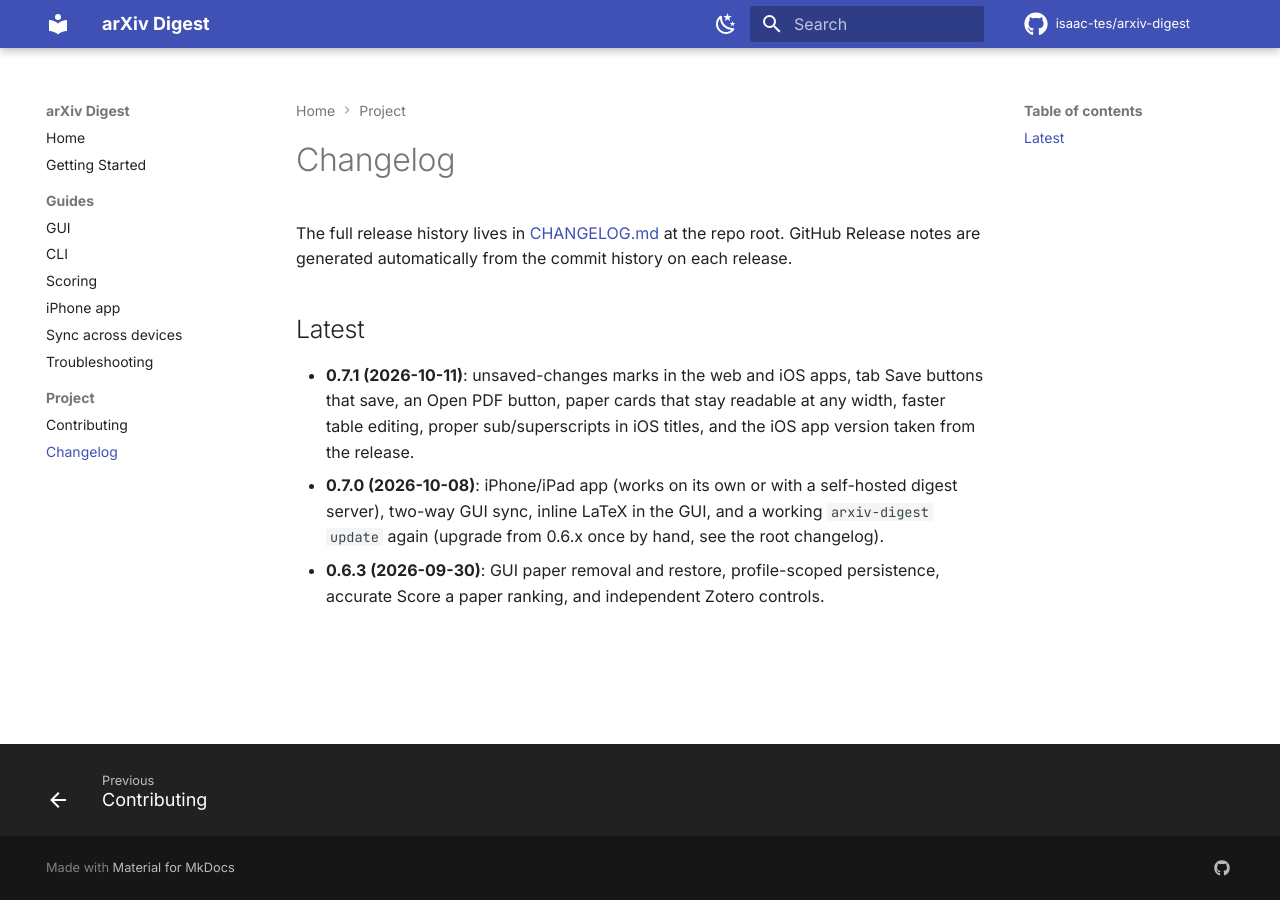
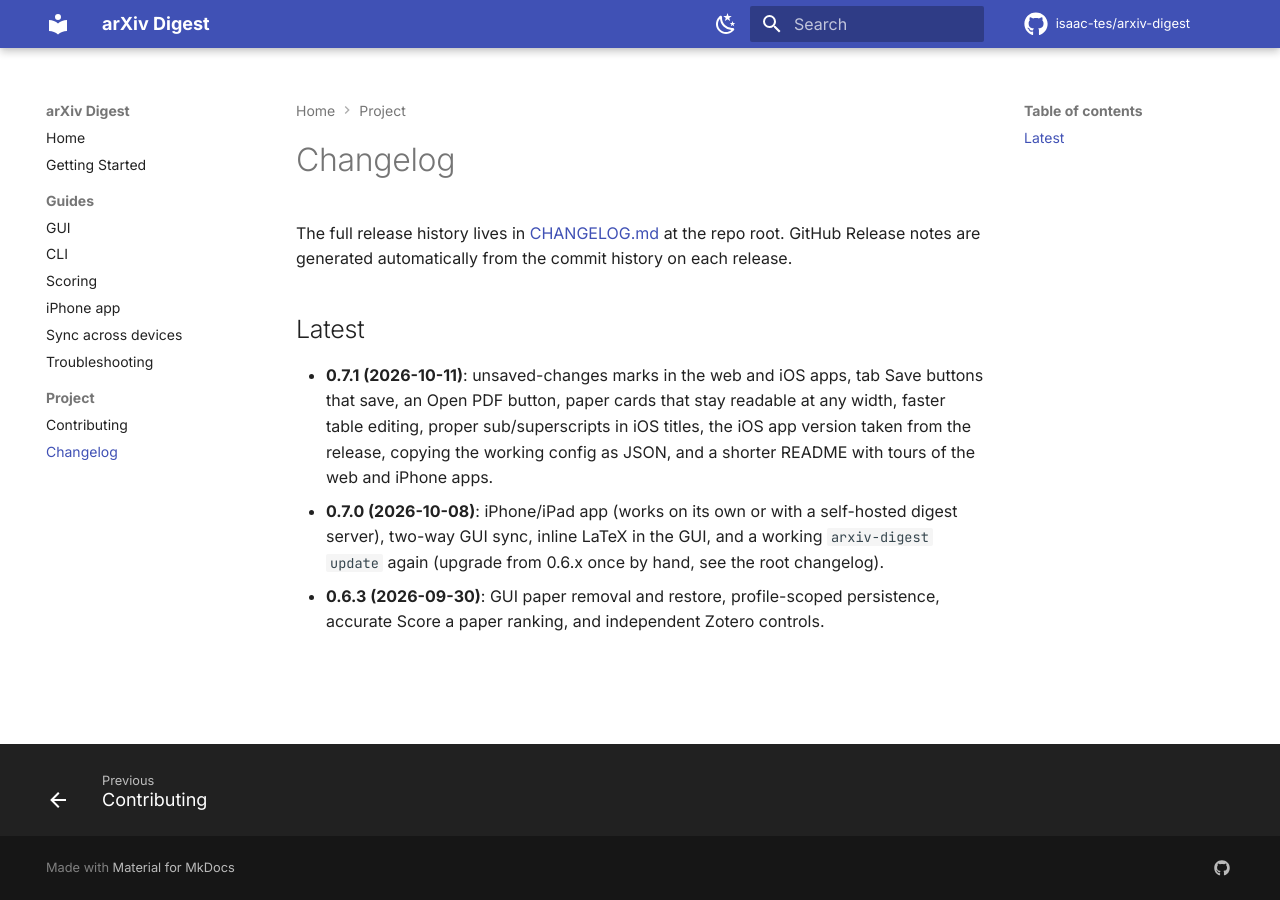
Before and after one commit to isaac-tes/arxiv-digest, an MkDocs documentation site: the page built from docs/changelog.md, in a window 1280 px wide. Built offline with MkDocs 1.6.1 and Material for MkDocs 9.7.7, drawn with Linux system fonts in a browser that asks for light colours; comment, search, counter and statistics services are not loaded.

Commit message:
docs: fold unreleased notes into the 0.7.1 changelog
The promo work and the config JSON copy ship with v0.7.1, so the release
workflow (which prefers the version section) now includes their notes.

Co-Authored-By: Claude Opus 5.5 <noreply@anthropic.com>

```diff
--- a/docs/changelog.md
+++ b/docs/changelog.md
@@ -4,6 +4,6 @@ The full release history lives in [CHANGELOG.md](https://github.com/isaac-tes/ar
 
 ## Latest
 
-- **0.7.1 (2026-10-11)**: unsaved-changes marks in the web and iOS apps, tab Save buttons that save, an Open PDF button, paper cards that stay readable at any width, faster table editing, proper sub/superscripts in iOS titles, and the iOS app version taken from the release.
+- **0.7.1 (2026-10-11)**: unsaved-changes marks in the web and iOS apps, tab Save buttons that save, an Open PDF button, paper cards that stay readable at any width, faster table editing, proper sub/superscripts in iOS titles, the iOS app version taken from the release, copying the working config as JSON, and a shorter README with tours of the web and iPhone apps.
 - **0.7.0 (2026-10-08)**: iPhone/iPad app (works on its own or with a self-hosted digest server), two-way GUI sync, inline LaTeX in the GUI, and a working `arxiv-digest update` again (upgrade from 0.6.x once by hand, see the root changelog).
 - **0.6.3 (2026-09-30)**: GUI paper removal and restore, profile-scoped persistence, accurate Score a paper ranking, and independent Zotero controls.
```
Also changed, not shown: CHANGELOG.md (+5 -13 lines).
